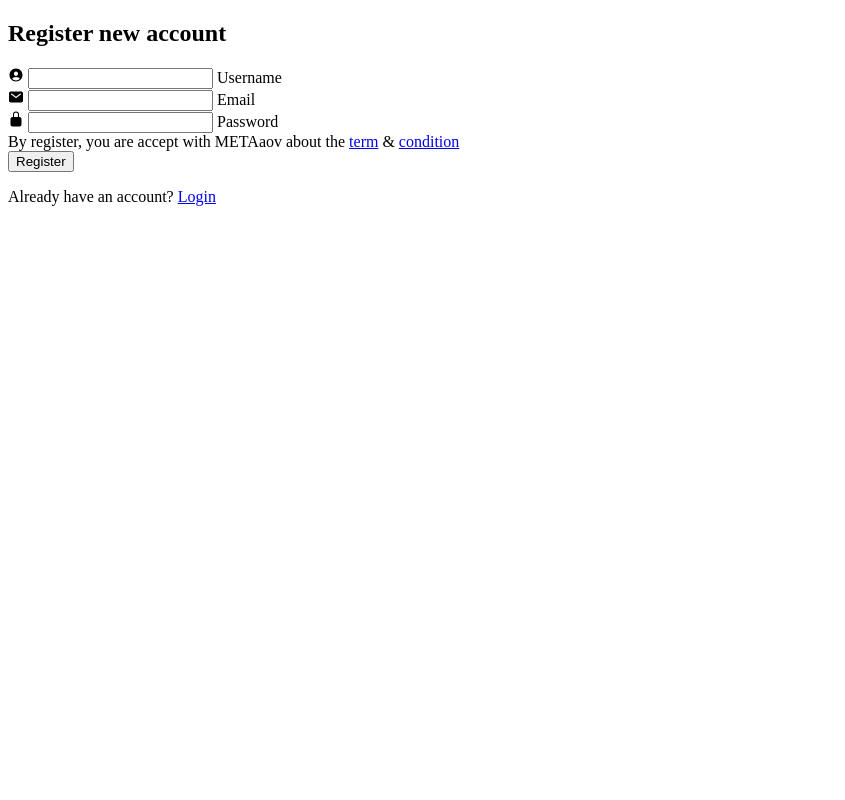
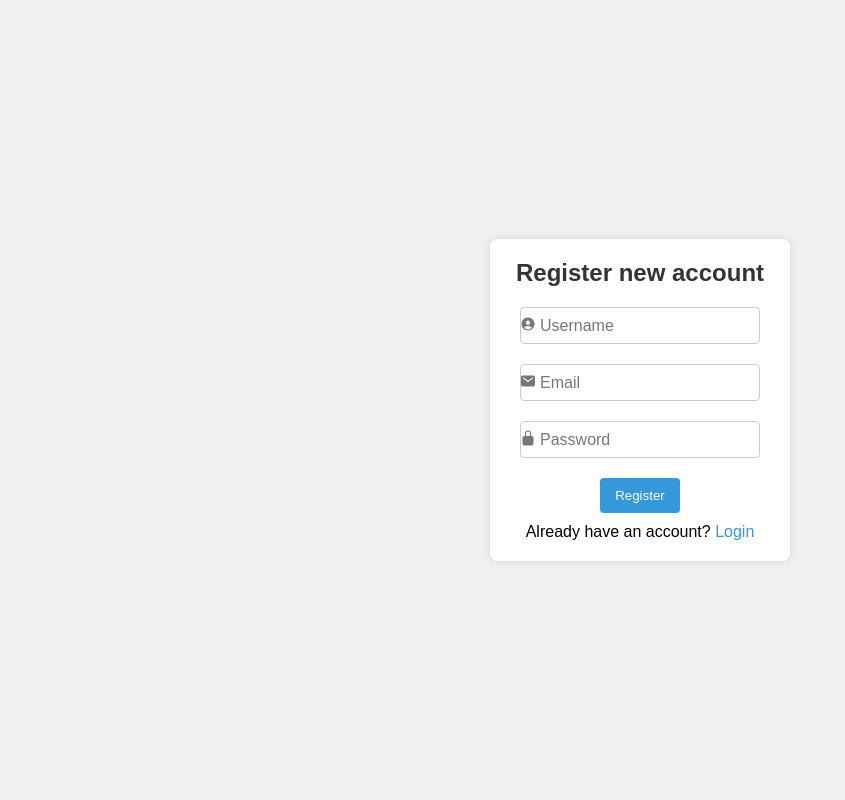
Before and after one commit to nguyennhathuy123/Online_Books, a PHP site: page /Register.php in a window 1280 px wide. Shown: the whole page, without its empty margins (0-845 px from the left). Run offline with PHP 8.4, Linux system fonts and the light colour scheme.

Commit message:
first commit

```diff
--- a/register.php
+++ b/register.php
@@ -7,7 +7,108 @@
     <meta name="viewport" content="width=device-width, initial-scale=1.0">
     <title>Register</title>
     <link rel="icon" href="../../../../Images/Icon-Logo/Logo-team.png" type="image/x-icon">
-   <style></style>
+   <style>
+    /* Reset some default styles */
+body, h1, h2, h3, p, figure, blockquote, dl, dd {
+    margin: 0;
+}
+
+/* Set box-sizing to border-box for all elements */
+*, *::before, *::after {
+    box-sizing: border-box;
+}
+
+body {
+    font-family: 'Arial', sans-serif;
+    background-color: #f0f0f0;
+    margin: 0;
+    display: flex;
+    justify-content: center;
+    align-items: center;
+    height: 100vh;
+}
+
+.wrapper {
+    background-color: #fff;
+    box-shadow: 0 0 10px rgba(0, 0, 0, 0.1);
+    padding: 20px;
+    border-radius: 8px;
+    width: 300px;
+}
+
+.form-box {
+    text-align: center;
+}
+
+h2 {
+    margin-bottom: 20px;
+    color: #333;
+}
+
+.input-box {
+    position: relative;
+    margin-bottom: 20px;
+}
+
+.icon {
+    position: absolute;
+    top: 50%;
+    left: 10px;
+    transform: translateY(-50%);
+    color: #777;
+    z-index: 1; /* Ensure icons are above the input */
+}
+
+input {
+    width: calc(100% - 20px); /* Adjusted width to accommodate icons */
+    padding: 10px;
+    padding-left: 30px; /* Ensure space for icons */
+    border: 1px solid #ccc;
+    border-radius: 4px;
+    outline: none;
+}
+
+label {
+    position: absolute;
+    top: 50%;
+    left: 30px; /* Adjusted left position to align with input */
+    transform: translateY(-50%);
+    color: #777;
+    pointer-events: none;
+    transition: 0.3s;
+}
+
+.agree-description {
+    margin-bottom: 20px;
+}
+
+.agree-description label {
+    color: #777;
+}
+
+.btn-submit {
+    background-color: #3498db;
+    color: #fff;
+    padding: 10px 15px;
+    border: none;
+    border-radius: 4px;
+    cursor: pointer;
+}
+
+.login-reg {
+    margin-top: 10px;
+}
+
+.user-link {
+    color: #3498db;
+    text-decoration: none;
+}
+
+.user-link:hover {
+    text-decoration: underline;
+}
+
+   </style>
 
 <body>
     <div class="wrapper">
@@ -35,10 +136,7 @@
                     <input class="password" type="password" name="password">
                     <label for="password">Password</label>
                 </div>
-                <div class="agree-description">
-                    <label>By register, you are accept with METAaov about the <a href="#">term</a> & <a
-                            href="#">condition</a></label>
-                </div>
+
                 <button type="submit" name="submit" class="btn-submit" onclick="validate()">Register</button>
                 <div class="login-reg">
                     <p>Already have an account?
```
Also changed, not shown: Login.php (+153 -37 lines), search.php (+14 -4 lines), user.php (deleted, +0 -88 lines).
